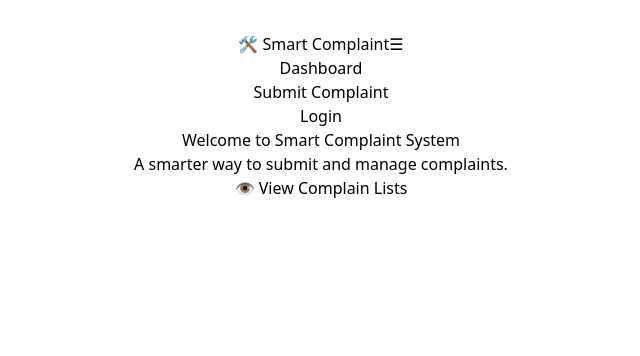
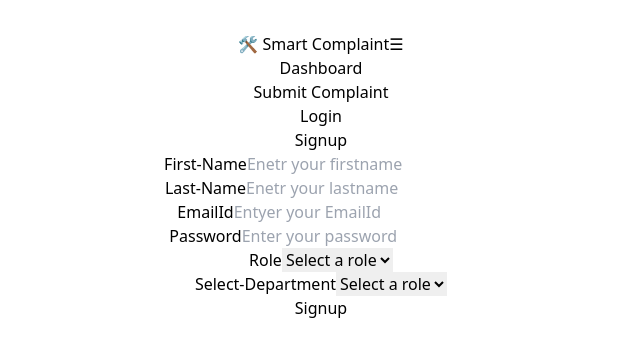
Before and after one commit to inzamam-sid/smart-complaint-system, a React (Vite) app in the folder frontend/: page /signup in a window 1280 px wide. Before the commit this address led to /. Shown: the top 356 px of the page, without its empty margins (319-959 px from the left). Built offline with nearby package versions, Linux system fonts and the light colour scheme.

Commit message:
changes in the signup and login pages

```diff
--- a/frontend/src/App.jsx
+++ b/frontend/src/App.jsx
@@ -1,69 +1,11 @@
-// import { useState } from 'react'
-// import reactLogo from './assets/react.svg'
-// import viteLogo from '/vite.svg'
-// import { BrowserRouter, Routes, Route ,Navigate} from 'react-router-dom';
-// import './App.css'
-// import Navbar from './components/Navbar';
-// import Login from './pages/Login';
-// import AdminDashboard from './pages/admindashboard';
 
-// function App() {
-//   return (
-//     <>
-//       <Navbar role="student" />
-//       <div className="p-4">
-//         <h1 className="text-3xl font-bold">Welcome to Smart Complaint System</h1>
-//         <h2>Hello guyz you know what time it is ?</h2>
-//         <h2>Hye Everyone hope you doing well!</h2>
-//       </div>
-//     </>
-//   );
-// }
-
-// export default App
-
-// import { Routes, Route, Navigate } from 'react-router-dom';
-// import './App.css';
-// import Navbar from './components/Navbar';
-// import Landingpage from './pages/Landingpage';
-// import Login from './pages/Login';
-// import AdminDashboard from './pages/admindashboard';
-// import Register from './pages/Register';
-
-// function App() {
-//   return (
-//     <>
-//       <Navbar role="student" />
-//       <Landingpage />
-
-//       <div className="p-4">
-//         <Routes>
-//           <Route path="/" element={
-//             <>
-//               <h1 className="text-3xl font-bold">Welcome to Smart Complaint System</h1>
-//               <h2>Hello guyz you know what time it is ?</h2>
-//               <h2>Hye Everyone hope you doing well!</h2>
-//             </>
-//           } />
-//           <Route path="/login" element={<Login />} />
-//           <Route path="/register" element={<Register />} />
-//           {/* <Route path="/landingpage" element={<Landingpage />} /> */}
-//           <Route path="/admin/dashboard" element={<AdminDashboard />} />
-//           <Route path="*" element={<Navigate to="/" />} />
-//         </Routes>
-//       </div>
-//     </>
-//   );
-// }
-
-// export default App;
 
 import { Routes, Route, Navigate } from 'react-router-dom';
 import './App.css';
 import Navbar from './components/Navbar';
 import Landingpage from './pages/Landingpage';
 import Login from './pages/Login';
-import Register from './pages/Register';
+import Signup from './pages/Signup';
 import Complainlist from './pages/Complainlist';
 import AdminDashboard from './pages/admindashboard';
 
@@ -79,8 +21,8 @@ function App() {
         {/* Login Page */}
         <Route path="/login" element={<Login />} />
 
-        {/* Register Page */}
-        <Route path="/register" element={<Register />} />
+        {/* Signup Page */}
+        <Route path="/signup" element={<Signup />} />
 
         {/* Complain List Page */}
        <Route path="/complain-list" element={<Complainlist />} />
--- a/frontend/src/pages/Login.jsx
+++ b/frontend/src/pages/Login.jsx
@@ -31,7 +31,7 @@ const Login = () => {
                 </div>
                 <div className="mt-4 pt-4 border-t border-gray-300 ">
                     <p>
-                        Don't have an account? <a href="/register" className="text-blue-600 hover:underline">Register?</a>
+                        Don't have an account? <a href="/signup" className="text-blue-600 hover:underline">Signup</a>
                     </p>
                 </div>
 
--- /dev/null
+++ b/frontend/src/pages/Signup.jsx
@@ -0,0 +1,80 @@
+import React from "react";
+
+const Signup = () => {
+  return (
+    <div className="max-w-md mx-auto mt-10 p-6 border rounded shadow bg-white">
+      <h2 className="text-2xl font-bold text-center mb-6">Signup</h2>
+      <form className="space-y-4">
+        <div className="mb-4 text-left">
+          <label className="block text-xl font-bold text-gray-700">
+            First-Name
+          </label>
+          <input
+            type="text"
+            placeholder="Enetr your firstname"
+            name="username"
+            className="w-full p-2 border border-gray-300 rounded"
+          />
+        </div>
+        <div className="mb-4 text-left">
+          <label className="block text-xl font-bold text-gray-700">
+            Last-Name
+          </label>
+          <input
+            type="email"
+            placeholder="Enetr your lastname"
+            name="email"
+            className=" w-full p-2 border border-gray-300 rounded"
+          />
+        </div>
+        <div className="mb-4 text-left">
+          <label className="block mb-1 text-xl font-bold">EmailId</label>
+          <input
+            type="email"
+            placeholder="Entyer your EmailId"
+            name="email"
+            className="w-full p-2 border rounded"
+          />
+        </div>
+        <div className="mb-4 text-left">
+          <label className="block mb-1 text-xl font-bold">Password</label>
+          <input
+            type="password"
+            placeholder="Enter your password"
+            name="password"
+            className="w-full p-2 border rounded"
+          />
+        </div>
+
+        <div className="mb-4 text-left">
+          <label className="block mb-1 text-xl font-bold">Role</label>
+          <select name="role" className="w-full p-2 border rounded">
+            <option value="">Select a role</option>
+            <option value="admin">Admin</option>
+            <option value="student">Student</option>
+            <option value="teacher">Teacher</option>
+          </select>
+        </div>
+
+        <div className="mb-4 text-left">
+          <label className="block mb-1 text-xl font-bold">Select-Department</label>
+          <select name="role" className="w-full p-2 border rounded">
+            <option value="">Select a role</option>
+            <option value="btech">Btch</option>
+            <option value="mtech">Mtech</option>
+            <option value="bba">BBA</option>
+          </select>
+        </div>
+
+        <button
+          type="submit"
+          className="w-full bg-blue-600 text-white py-2 rounded"
+        >
+       Signup
+        </button>
+      </form>
+    </div>
+  );
+};
+
+export default Signup;
```
